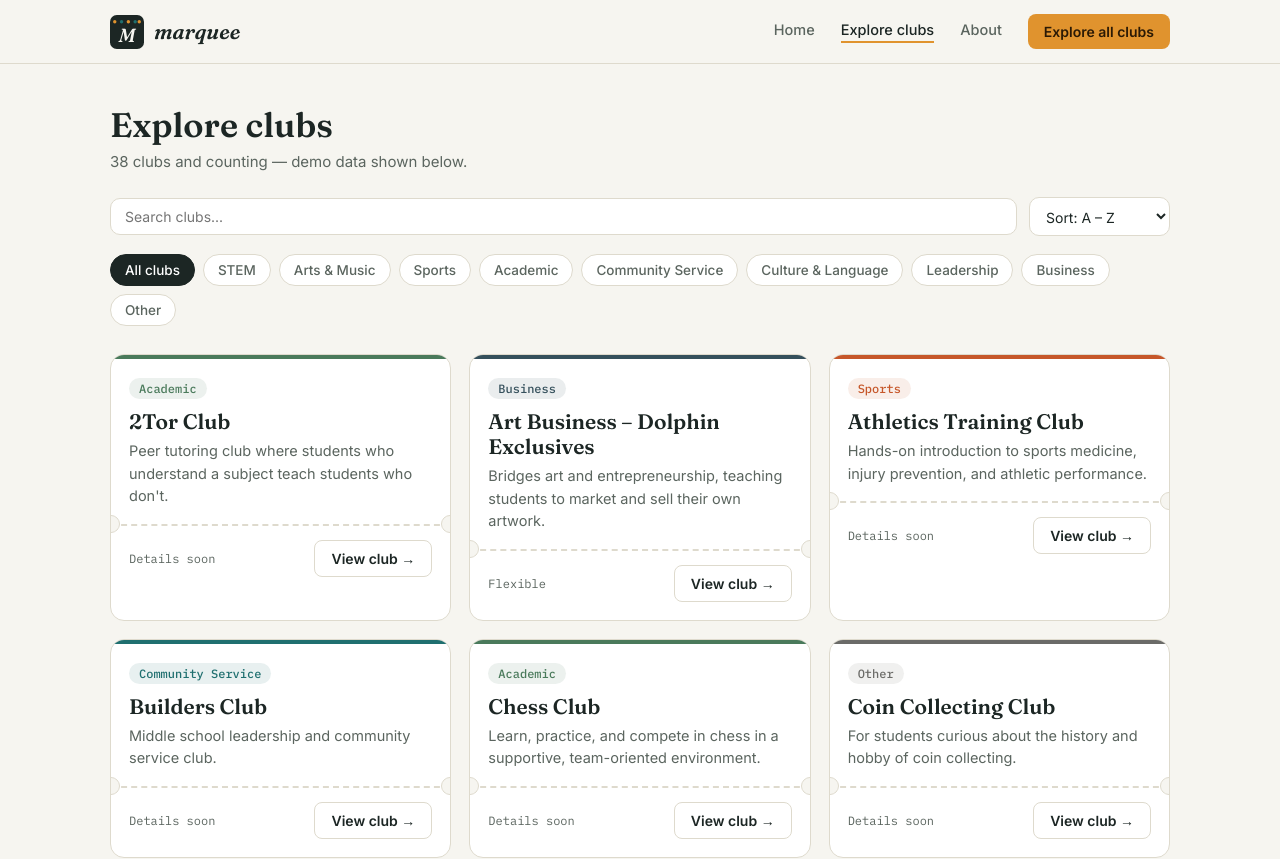
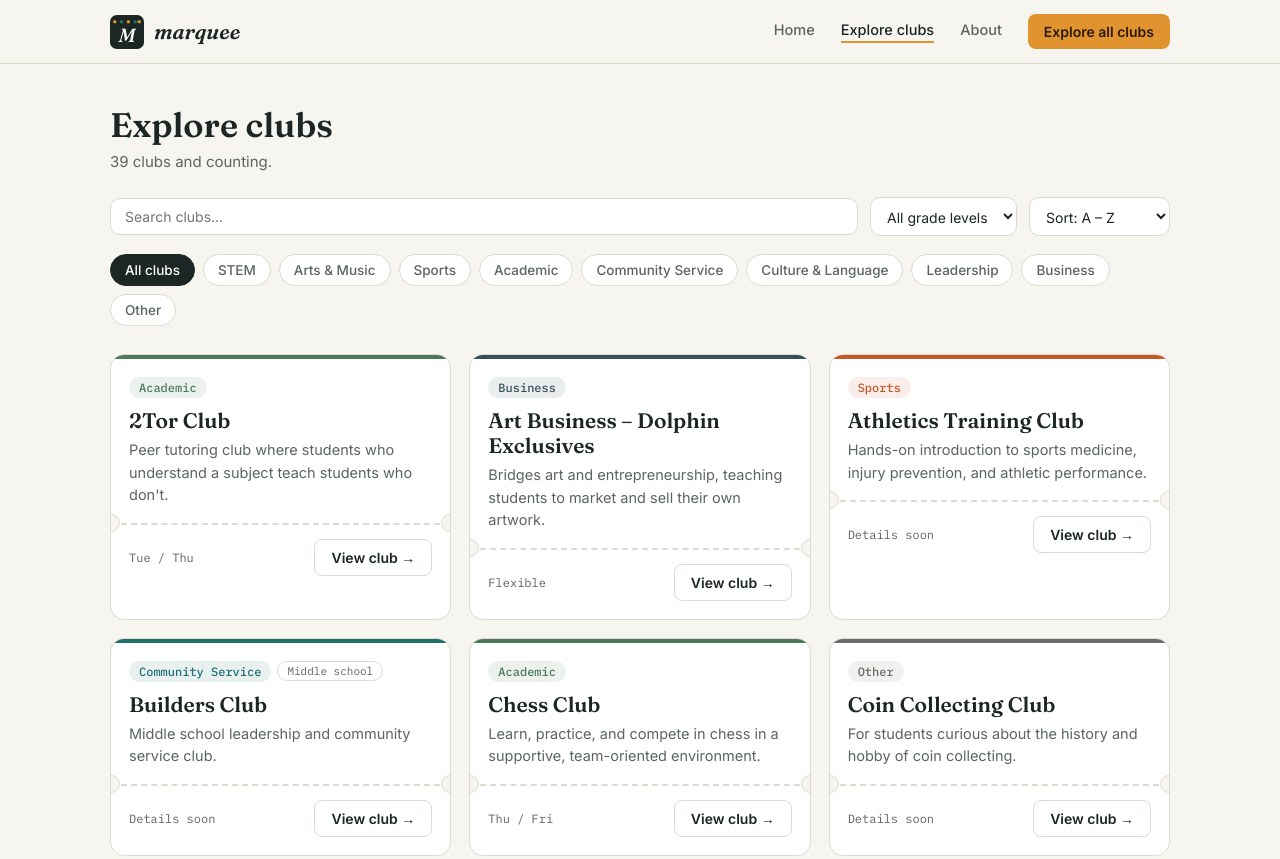
Before and after one commit to incercious/marqueeclubexpo, a Next.js app: page /explore in a window 1280 px wide. Shown: the top 859 px of the page. Built offline with nearby package versions, Linux system fonts and the light colour scheme.

Commit message:
Added grade level filter.

```diff
--- a/app/explore/page.js
+++ b/app/explore/page.js
@@ -10,18 +10,21 @@ function ExploreContent() {
   const searchParams = useSearchParams();
   const [query, setQuery] = useState(searchParams.get("q") || "");
   const [activeCategory, setActiveCategory] = useState(searchParams.get("category") || "all");
+  const [levelFilter, setLevelFilter] = useState("all");
   const [sortBy, setSortBy] = useState("name");
 
   const filtered = useMemo(() => {
     let list = CLUBS.filter((c) => {
       const matchesQuery = (c.name + c.shortDescription).toLowerCase().includes(query.toLowerCase());
       const matchesCategory = activeCategory === "all" || c.category === activeCategory;
-      return matchesQuery && matchesCategory;
+      const matchesLevel =
+        levelFilter === "all" || c.level === "both" || c.level === levelFilter;
+      return matchesQuery && matchesCategory && matchesLevel;
     });
     if (sortBy === "name") list = [...list].sort((a, b) => a.name.localeCompare(b.name));
     if (sortBy === "category") list = [...list].sort((a, b) => a.category.localeCompare(b.category));
     return list;
-  }, [query, activeCategory, sortBy]);
+  }, [query, activeCategory, levelFilter, sortBy]);
 
   return (
     <div style={{ maxWidth: 1100, margin: "0 auto", padding: "40px 20px 80px" }}>
@@ -29,7 +32,7 @@ function ExploreContent() {
         Explore clubs
       </h1>
       <p style={{ fontFamily: fontBody, fontSize: 15, color: COLORS.inkSoft, margin: "0 0 26px" }}>
-        {CLUBS.length} clubs and counting — demo data shown below.
+        {CLUBS.length} clubs and counting.
       </p>
 
       <div style={{ display: "flex", flexWrap: "wrap", gap: 12, alignItems: "center", marginBottom: 18 }}>
@@ -60,6 +63,23 @@ function ExploreContent() {
             }}
           />
         </div>
+        <select
+          value={levelFilter}
+          onChange={(e) => setLevelFilter(e.target.value)}
+          style={{
+            fontFamily: fontBody,
+            fontSize: 14,
+            padding: "9px 12px",
+            borderRadius: 10,
+            border: `1px solid ${COLORS.line}`,
+            background: COLORS.card,
+            color: COLORS.ink,
+          }}
+        >
+          <option value="all">All grade levels</option>
+          <option value="ms">Middle school</option>
+          <option value="hs">High school</option>
+        </select>
         <select
           value={sortBy}
           onChange={(e) => setSortBy(e.target.value)}
--- a/components/ClubCard.js
+++ b/components/ClubCard.js
@@ -19,7 +19,23 @@ export default function ClubCard({ club }) {
     >
       <div style={{ height: 4, background: cat.color }} />
       <div style={{ padding: "18px 18px 0" }}>
-        <CategoryBadge categoryId={club.category} />
+        <div style={{ display: "flex", alignItems: "center", gap: 6, flexWrap: "wrap" }}>
+          <CategoryBadge categoryId={club.category} />
+          {club.level !== "both" && (
+            <span
+              style={{
+                fontFamily: fontMono,
+                fontSize: 11,
+                color: COLORS.inkSoft,
+                border: `1px solid ${COLORS.line}`,
+                borderRadius: 999,
+                padding: "2px 9px",
+              }}
+            >
+              {club.level === "ms" ? "Middle school" : "High school"}
+            </span>
+          )}
+        </div>
         <h3
           style={{
             fontFamily: fontDisplay,
--- a/data/clubs.js
+++ b/data/clubs.js
@@ -24,61 +24,76 @@ export const CATEGORIES = [
 export const CLUBS = [
   {
     slug: "2tor-club",
+    level: "both", // "ms", "hs", or "both" -- confirm with sponsors as you go
     name: "2Tor Club",
     category: "academic",
     shortDescription: "Peer tutoring club where students who understand a subject teach students who don't.",
     longDescription: "2Tor Club pairs students who understand certain course subjects with those who need extra help, fostering peer learning and stronger academic skills through collaboration.",
+    meetingDays: "Tue / Thu",
+    meetingTime: "2:35 PM",
+    location: "Room 201A",
+    joinLink: "https://docs.google.com/forms/d/e/1FAIpQLSdgdf8msnRd5yvfFIe69SYk1DokO_iiXfju6kJeofgLnyCjoA/viewform?usp=send_form",
     sponsor: "Ms. Patricia Moreno",
     email: "pmoreno@dadeschools.net",
-    social: {},
+    social: { instagram: "https://instagram.com/2torddcus" },
     featured: false,
   },
   {
     slug: "art-business-dolphin-exclusives",
+    level: "both", // "ms", "hs", or "both" -- confirm with sponsors as you go
     name: "Art Business – Dolphin Exclusives",
     category: "business",
     shortDescription: "Bridges art and entrepreneurship, teaching students to market and sell their own artwork.",
     longDescription: "Dolphin Exclusives helps students bridge the gap between creativity and entrepreneurship, exploring the business side of the art world — marketing, networking, and selling artwork — while fostering artistic talent.",
     meetingDays: "Flexible",
     meetingTime: "See Ms. Silver",
+    joinLink: "https://docs.google.com/forms/d/e/1FAIpQLSfQ2A3SZong2_79Y9lE8i14AX-yKYduKxt0H2gqbO025r11UA/viewform",
     sponsor: "Ms. Silver",
     email: "v.silver@dadeschools.net",
-    social: { "instagram": "https://instagram.com/ddcus_dolphinexclusives", "website": "https://dolphinexclusives.square.site" },
+    social: { instagram: "https://instagram.com/ddcus_dolphinexclusives", website: "https://dolphinexclusives.square.site" },
     featured: false,
   },
   {
     slug: "athletics-training-club",
+    level: "both", // "ms", "hs", or "both" -- confirm with sponsors as you go
     name: "Athletics Training Club",
     category: "sports",
     shortDescription: "Hands-on introduction to sports medicine, injury prevention, and athletic performance.",
     longDescription: "The Athletics Training Club gives students hands-on experience in sports medicine — injury prevention, rehabilitation, and exercise science — while building teamwork and leadership around athletic performance.",
     sponsor: "Mr. Saez / Mr. Ferrer",
-    social: { "instagram": "https://instagram.com/ddcussportsmedicine" },
+    social: { instagram: "https://instagram.com/ddcussportsmedicine" },
     featured: false,
   },
   {
     slug: "builders-club",
+    level: "ms", // "ms", "hs", or "both" -- confirm with sponsors as you go
     name: "Builders Club",
     category: "service",
     shortDescription: "Middle school leadership and community service club.",
     longDescription: "Builders Club develops leadership skills and encourages community service among middle school students, inspiring members to take initiative, build character, and make a positive impact through volunteering.",
     sponsor: "Ms. Villamizar",
-    social: {},
+    social: { instagram: "https://instagram.com/ddcuskeyclub" },
     featured: false,
   },
   {
     slug: "chess-club",
+    level: "both", // "ms", "hs", or "both" -- confirm with sponsors as you go
     name: "Chess Club",
     category: "academic",
     shortDescription: "Learn, practice, and compete in chess in a supportive, team-oriented environment.",
     longDescription: "Chess Club promotes strategic thinking and problem-solving through the game of chess, giving students a space to learn, practice, and compete while building teamwork and sportsmanship.",
+    meetingDays: "Thu / Fri",
+    meetingTime: "2:10 PM",
+    location: "Room 314",
+    joinLink: "https://chat.whatsapp.com/EB3fGrlhC8A4Vd2YLj1QYy?s=qs&p=i&mlu=4&ilr=4",
     sponsor: "Mr. Hurtado / Mr. Gonzalez",
     email: "e.hurtado@dadeschools.net",
-    social: {},
+    social: { instagram: "https://instagram.com/ddcuschessclub" },
     featured: false,
   },
   {
     slug: "coin-collecting-club",
+    level: "both", // "ms", "hs", or "both" -- confirm with sponsors as you go
     name: "Coin Collecting Club",
     category: "other",
     shortDescription: "For students curious about the history and hobby of coin collecting.",
@@ -89,6 +104,7 @@ export const CLUBS = [
   },
   {
     slug: "college-advisory-club",
+    level: "both", // "ms", "hs", or "both" -- confirm with sponsors as you go
     name: "College Advisory Club",
     category: "academic",
     shortDescription: "Guidance and mentorship for navigating the college application process.",
@@ -100,27 +116,32 @@ export const CLUBS = [
   },
   {
     slug: "deca",
+    level: "both", // "ms", "hs", or "both" -- confirm with sponsors as you go
     name: "DECA",
     category: "business",
     shortDescription: "Prepares future leaders in marketing, finance, hospitality, and management.",
     longDescription: "DECA prepares emerging leaders and entrepreneurs in marketing, finance, hospitality, and management, offering personal and professional growth through competitions, workshops, and networking.",
     sponsor: "Ms. Silver / Ms. Ahkras-Abraham",
     email: "v.silver@dadeschools.net",
-    social: {},
+    social: { instagram: "https://instagram.com/ddcusdeca" },
     featured: false,
   },
   {
     slug: "drama-club",
+    level: "both", // "ms", "hs", or "both" -- confirm with sponsors as you go
     name: "Drama Club",
     category: "arts",
     shortDescription: "Explore acting, directing, writing, and stagecraft through theater production.",
     longDescription: "Drama Club gives students a platform to explore and showcase their talents in acting, directing, writing, and stagecraft, working together on all aspects of theater production from scriptwriting to performance.",
+    meetingDays: "Tue / Thu",
+    meetingTime: "2:35-4:00 PM",
     sponsor: "Ms. Revivo",
     social: {},
     featured: false,
   },
   {
     slug: "dnd-club",
+    level: "both", // "ms", "hs", or "both" -- confirm with sponsors as you go
     name: "D&D Club",
     category: "other",
     shortDescription: "Weekly Dungeons & Dragons sessions — no experience necessary.",
@@ -134,6 +155,7 @@ export const CLUBS = [
   },
   {
     slug: "fashion-club",
+    level: "both", // "ms", "hs", or "both" -- confirm with sponsors as you go
     name: "Fashion Club",
     category: "arts",
     shortDescription: "Explore fashion design, styling, and industry trends through creative projects.",
@@ -144,16 +166,18 @@ export const CLUBS = [
   },
   {
     slug: "fbla",
+    level: "both", // "ms", "hs", or "both" -- confirm with sponsors as you go
     name: "Future Business Leaders of America (FBLA)",
     category: "business",
     shortDescription: "Develops future business leaders through competitions and networking.",
     longDescription: "FBLA inspires and prepares students to become community-minded business leaders, developing leadership, communication, and business skills through academic competitions and professional networking.",
     sponsor: "Lilybell Fernandez / Ms. Jadon",
-    social: { "instagram": "https://instagram.com/ddcusfbla" },
+    social: { instagram: "https://instagram.com/ddcusfbla" },
     featured: false,
   },
   {
     slug: "fea",
+    level: "both", // "ms", "hs", or "both" -- confirm with sponsors as you go
     name: "Future Educators of America (FEA)",
     category: "academic",
     shortDescription: "For students interested in pursuing careers in education.",
@@ -165,6 +189,7 @@ export const CLUBS = [
   },
   {
     slug: "future-engineers-lego-club",
+    level: "both", // "ms", "hs", or "both" -- confirm with sponsors as you go
     name: "Future Engineers of America (Lego Club)",
     category: "stem",
     shortDescription: "Hands-on engineering exploration for students interested in engineering careers.",
@@ -175,6 +200,7 @@ export const CLUBS = [
   },
   {
     slug: "finance-literacy-club",
+    level: "both", // "ms", "hs", or "both" -- confirm with sponsors as you go
     name: "Finance Literacy Club",
     category: "business",
     shortDescription: "Learn budgeting, saving, investing, and personal finance skills.",
@@ -186,6 +212,7 @@ export const CLUBS = [
   },
   {
     slug: "hand-lettering-club",
+    level: "both", // "ms", "hs", or "both" -- confirm with sponsors as you go
     name: "Hand Lettering Club",
     category: "arts",
     shortDescription: "A relaxed space for lettering, embroidery, crochet, and other handmade crafts.",
@@ -196,17 +223,21 @@ export const CLUBS = [
   },
   {
     slug: "hosa",
+    level: "both", // "ms", "hs", or "both" -- confirm with sponsors as you go
     name: "HOSA – Future Health Professionals",
     category: "stem",
     shortDescription: "For students exploring careers in healthcare through competitions and leadership.",
     longDescription: "HOSA empowers students to become leaders in the global health community, developing technical, leadership, and teamwork skills in health-related fields to prepare for future healthcare careers.",
+    meetingDays: "Mondays (Monthly)",
+    joinLink: "https://chat.whatsapp.com/EmE5TpviC6ZDjivvLuvzr3?mode=gi_t",
     sponsor: "Ms. Tortosa",
     email: "atortosa@dadeschools.net",
-    social: { "instagram": "https://instagram.com/ddcus.hosa" },
+    social: { instagram: "https://instagram.com/ddcus.hosa" },
     featured: true,
   },
   {
     slug: "hispanic-honor-society",
+    level: "hs", // "ms", "hs", or "both" -- confirm with sponsors as you go
     name: "Hispanic Honor Society (HHS)",
     category: "culture",
     shortDescription: "Honor society recognizing academic excellence in Spanish, Portuguese, and Hispanic culture.",
@@ -218,6 +249,7 @@ export const CLUBS = [
   },
   {
     slug: "ib-honor-society",
+    level: "hs", // "ms", "hs", or "both" -- confirm with sponsors as you go
     name: "International Baccalaureate Honor Society (IBHS)",
     category: "academic",
     shortDescription: "Recognizes academic excellence among IB Diploma students.",
@@ -228,37 +260,45 @@ export const CLUBS = [
   },
   {
     slug: "key-club",
+    level: "hs", // "ms", "hs", or "both" -- confirm with sponsors as you go
     name: "Key Club",
     category: "service",
     shortDescription: "Student-led community service and leadership club for high schoolers.",
     longDescription: "Key Club develops leadership skills and encourages community service among high school students, inspiring members to take initiative, build character, and make a positive impact through volunteerism.",
     sponsor: "Ms. Heliana Vasquez",
     email: "hvasquez@dadeschools.net",
-    social: { "instagram": "https://instagram.com/ddcuskeyclub" },
+    social: { instagram: "https://instagram.com/ddcuskeyclub" },
     featured: true,
   },
   {
     slug: "model-un",
+    level: "both", // "ms", "hs", or "both" -- confirm with sponsors as you go
     name: "Model UN",
     category: "leadership",
     shortDescription: "Debate global issues and diplomacy, building the next generation of leaders.",
     longDescription: "Model UN engages students with global issues and how they could be diplomatically solved, developing problem-solving and research skills through simulated international diplomacy.",
+    joinLink: "https://chat.whatsapp.com/GaqNvQLMZKWFVcgyNWUGaq?s=qs&p=i&mlu=4&ilr=4",
     sponsor: "Mr. Stone / Ms. Chase / Mr. Morales",
-    social: {},
+    social: { instagram: "https://instagram.com/ddcusmodelun" },
     featured: false,
   },
   {
     slug: "mu-alpha-theta",
+    level: "both", // "ms", "hs", or "both" -- confirm with sponsors as you go
     name: "Mu Alpha Theta Honor Society",
     category: "stem",
     shortDescription: "Math honor society for students who want to sharpen their skills and compete.",
     longDescription: "Mu Alpha Theta Honor Society builds a strong interest in math, enriching students' skills and giving them the opportunity to display their abilities through organized competitions.",
+    meetingDays: "Fridays, Bi-weekly",
+    meetingTime: "2:15-2:45",
+    location: "Room 340",
     sponsor: "Mr. Mesa / Mr. Dongo",
     social: {},
     featured: false,
   },
   {
     slug: "national-english-honor-society",
+    level: "both", // "ms", "hs", or "both" -- confirm with sponsors as you go
     name: "National English Honor Society (NEHS)",
     category: "academic",
     shortDescription: "Honor society recognizing excellence in English and language arts.",
@@ -266,6 +306,7 @@ export const CLUBS = [
     meetingDays: "Monthly",
     meetingTime: "2:15 PM",
     location: "Room 332",
+    joinLink: "https://docs.google.com/forms/d/e/1FAIpQLSf3RWBeHgzAJERJuHMnooU4k0ppU1IGuYGebBk3gVDwvs12aA/viewform?usp=send_form",
     sponsor: "Ms. Jaynie Hernandez / Mr. Terga",
     email: "hernandez.j@dadeschools.net",
     social: {},
@@ -273,27 +314,33 @@ export const CLUBS = [
   },
   {
     slug: "nhs-njhs",
+    level: "both", // "ms", "hs", or "both" -- confirm with sponsors as you go
     name: "National Honor Society (NHS) & National Junior Honor Society (NJHS)",
     category: "academic",
     shortDescription: "Recognizes and promotes academic excellence for middle and high schoolers.",
     longDescription: "NHS (10th–12th grade) and NJHS (6th–9th grade) recognize students' academic excellence and give them the chance to participate in leadership-based events.",
     sponsor: "Ms. Priscila Vega / Ms. Cabello / Ms. Gillespie",
     email: "priscillavega@dadeschools.net",
-    social: { "instagram": "https://instagram.com/the_nationalddcus" },
+    social: { instagram: "https://instagram.com/the_nationalddcus" },
     featured: true,
   },
   {
     slug: "national-science-honor-society",
+    level: "both", // "ms", "hs", or "both" -- confirm with sponsors as you go
     name: "National Science Honor Society (NSHS)",
     category: "stem",
     shortDescription: "Honor society recognizing excellence and achievement in the sciences.",
     longDescription: "NSHS recognizes and promotes excellent achievement in the sciences, giving students the chance to participate in activities that enhance and showcase their skills.",
+    meetingDays: "Thursdays",
+    meetingTime: "2:40 PM",
+    location: "Room 321",
     sponsor: "Ms. Jadon",
     social: {},
     featured: false,
   },
   {
     slug: "its-the-echo-news-club",
+    level: "both", // "ms", "hs", or "both" -- confirm with sponsors as you go
     name: "It's the Echo (News Club)",
     category: "other",
     shortDescription: "Student-run news team producing school video reports and journalism.",
@@ -308,6 +355,7 @@ export const CLUBS = [
   },
   {
     slug: "portuguese-language-exchange",
+    level: "both", // "ms", "hs", or "both" -- confirm with sponsors as you go
     name: "Portuguese Language Exchange",
     category: "culture",
     shortDescription: "Explore Portuguese language and culture through events and practice.",
@@ -318,6 +366,7 @@ export const CLUBS = [
   },
   {
     slug: "production-club-stage-and-design",
+    level: "both", // "ms", "hs", or "both" -- confirm with sponsors as you go
     name: "Production Club (Stage and Design)",
     category: "arts",
     shortDescription: "Design and build stage sets and technical production elements for school events.",
@@ -329,6 +378,7 @@ export const CLUBS = [
   },
   {
     slug: "robotics-club",
+    level: "both", // "ms", "hs", or "both" -- confirm with sponsors as you go
     name: "Robotics Club (RoboFins)",
     category: "stem",
     shortDescription: "Award-winning VEX robotics team — design, build, code, and compete.",
@@ -338,11 +388,12 @@ export const CLUBS = [
     location: "Room 404",
     sponsor: "Mr. Javier Bru / Mr. Godia / Mr. Parra / Mr. Gallego",
     email: "jbru@dadeschools.net",
-    social: { "instagram": "https://instagram.com/ddcusrobotics" },
+    social: { instagram: "https://instagram.com/ddcusrobotics" },
     featured: true,
   },
   {
     slug: "sociedad-hispanica-de-amistad",
+    level: "both", // "ms", "hs", or "both" -- confirm with sponsors as you go
     name: "Sociedad Hispánica de Amistad (SHA)",
     category: "culture",
     shortDescription: "Explore Hispanic culture and practice Spanish in a fun, engaging setting.",
@@ -353,6 +404,7 @@ export const CLUBS = [
   },
   {
     slug: "student-ambassadors",
+    level: "both", // "ms", "hs", or "both" -- confirm with sponsors as you go
     name: "Student Ambassadors",
     category: "leadership",
     shortDescription: "Represents the school at events and builds student leadership skills.",
@@ -364,6 +416,7 @@ export const CLUBS = [
   },
   {
     slug: "student-government-association",
+    level: "both", // "ms", "hs", or "both" -- confirm with sponsors as you go
     name: "Student Government Association (SGA)",
     category: "leadership",
     shortDescription: "Represents the student body's voice to school faculty and leadership.",
@@ -375,6 +428,7 @@ export const CLUBS = [
   },
   {
     slug: "title-wave-book-club",
+    level: "both", // "ms", "hs", or "both" -- confirm with sponsors as you go
     name: "Title Wave (Book Club)",
     category: "academic",
     shortDescription: "Discover new books and discuss them with fellow readers.",
@@ -385,6 +439,7 @@ export const CLUBS = [
   },
   {
     slug: "tri-m-honor-society",
+    level: "hs", // "ms", "hs", or "both" -- confirm with sponsors as you go
     name: "Tri-M Music Honor Society",
     category: "arts",
     shortDescription: "Honor society recognizing excellence in music for high schoolers.",
@@ -395,26 +450,29 @@ export const CLUBS = [
   },
   {
     slug: "visual-arts-club",
+    level: "both", // "ms", "hs", or "both" -- confirm with sponsors as you go
     name: "Visual Arts Club",
     category: "arts",
     shortDescription: "Explore different art forms and techniques in a creative, expressive space.",
     longDescription: "Visual Arts Club gives students a space to explore different art forms, techniques, and media, encouraging personal expression and an appreciation of artistic traditions past and present.",
     sponsor: "Mr. Perdomo",
-    social: { "instagram": "https://instagram.com/visualartsclubddcus" },
+    social: { instagram: "https://instagram.com/visualartsclubddcus" },
     featured: false,
   },
   {
     slug: "women-of-tomorrow",
+    level: "both", // "ms", "hs", or "both" -- confirm with sponsors as you go
     name: "Women of Tomorrow",
     category: "leadership",
     shortDescription: "Mentorship and leadership program empowering young women.",
     longDescription: "Women of Tomorrow empowers young female students through mentorship and leadership skills, giving them opportunities to get involved and contribute to a stronger future.",
     sponsor: "Ms. Romero",
-    social: {},
+    social: { instagram: "https://www.instagram.com/womenoftomorrow.ddcus" },
     featured: false,
   },
   {
     slug: "wellness-yoga-club",
+    level: "both", // "ms", "hs", or "both" -- confirm with sponsors as you go
     name: "Wellness Club / Yoga Club",
     category: "other",
     shortDescription: "Mindfulness, breathing, and relaxation practices for stress relief.",
@@ -428,6 +486,7 @@ export const CLUBS = [
   },
   {
     slug: "young-scientist",
+    level: "both", // "ms", "hs", or "both" -- confirm with sponsors as you go
     name: "Young Scientist",
     category: "stem",
     shortDescription: "For students curious about science, exploration, and discovery.",
@@ -435,7 +494,22 @@ export const CLUBS = [
     meetingTime: "2:45",
     location: "Room 213",
     sponsor: "Ms. Mendoza / Mr. De Francisco",
-    social: { "instagram": "https://www.instagram.com/young.scientists.ddcus" },
+    social: { instagram: "https://www.instagram.com/young.scientists.ddcus" },
+    featured: false,
+  },
+  {
+    slug: "muay-thai",
+    level: "both", // "ms", "hs", or "both" -- confirm with sponsors as you go
+    name: "Muay Thai",
+    category: "sports",
+    shortDescription: "Learn the fundamentals of Muay Thai in a beginner-friendly setting.",
+    longDescription: "Muay Thai introduces students to the fundamentals of the striking martial art, building fitness, discipline, and self-confidence in a supportive, beginner-friendly environment.",
+    meetingDays: "Mon / Wed",
+    location: "Room 104 (Yoga Room)",
+    sponsor: "Mr. Hurtado",
+    email: "e.hurtado@dadeschools.net",
+    joinLink: "https://docs.google.com/forms/d/e/1FAIpQLSekfuAnGRWSwWFJuswNxFCKRvO9O1tulgOw3GlQCUg9Pt_7XQ/viewform?usp=send_form",
+    social: { instagram: "https://instagram.com/muaythaiddcus" },
     featured: false,
   },
 ];
```
